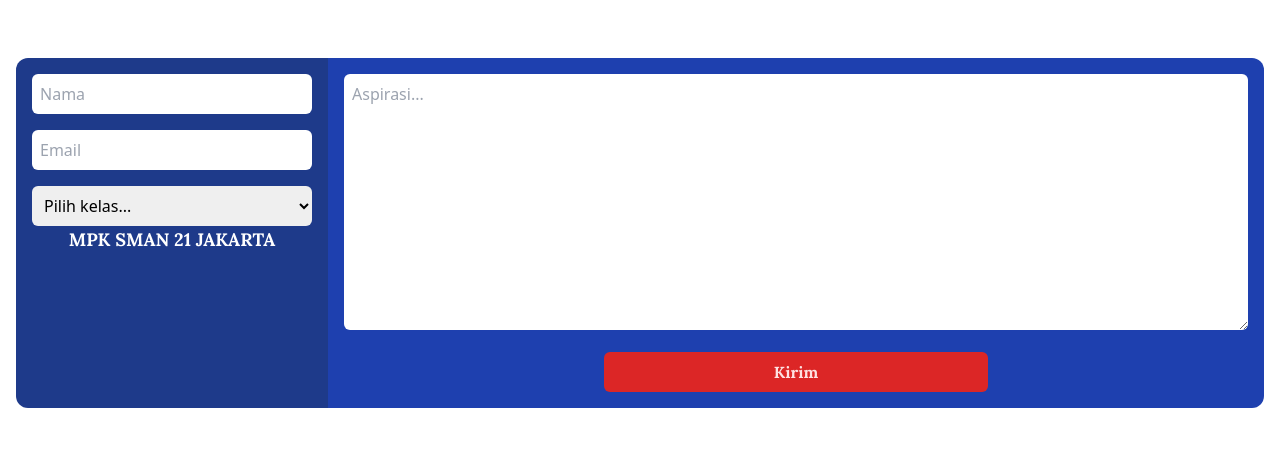
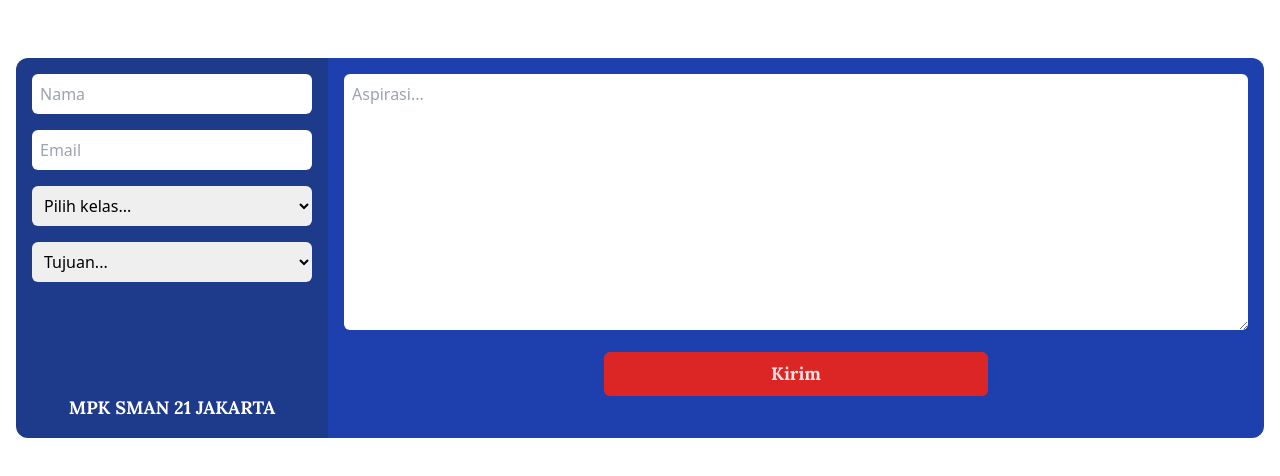
Before and after one commit to akbur/akbur.github.io, a website: page index.html in a window 1280 px wide. Shown: the part 166-642 px from the top of the page. Drawn offline with Linux system fonts and the light colour scheme; a web font is replaced by a local one.

Commit message:
Update index.html

```diff
--- a/index.html
+++ b/index.html
@@ -23,18 +23,18 @@
             <div class="w-full mx-auto text-center mb-16">
                 <span class="font-lora text-4xl">SUKA</span>
             </div>
-            <div class="w-full lg:flex lg:flex-wrap">
+            <div class="w-full">
+                <form action="https://docs.google.com/forms/u/0/d/e/1FAIpQLSci2_rGLQZt6_ZFoqyT3VukoKzgK-AqEY9OjxK-QgVOXdzUXw/formResponse" target="_self" method="POST" id="mG61Hd" jsmodel="TOfxwf Q91hve CEkLOc" data-shuffle-seed="-3579127836513753216" data-response="%.@.[]]" data-first-entry="0" data-last-entry="5" data-is-first-page="true" class="w-full lg:flex lg:flex-wrap">
                     <div class="w-full mx-auto bg-blue-900 rounded-t-xl px-4 py-4 text-center lg:w-1/4 lg:rounded-t-none lg:rounded-l-xl">
-                    <form action="">
                         <div class="mb-4 px-auto">
-                            <input type="text" placeholder="Nama" name="nama"class="rounded-md w-full max-w-sm p-2">
+                                <input type="text" placeholder="Nama" name="entry.1866217491"class="rounded-md w-full max-w-sm p-2">
                             </div>
                             <div class="mb-4 px-auto">
                                 <input type="email" placeholder="Email"
-                            name="email"class="rounded-md w-full max-w-sm p-2">
+                                name="entry.1537017755" class="rounded-md w-full max-w-sm p-2">
                             </div>
-                        <div class="px-auto">
-                            <select name="kelas" id="kelas" class="w-full max-w-sm rounded-md p-2">
+                            <div class="mb-4 px-auto">
+                                <select name="entry.2059681274" id="kelas" class="w-full max-w-sm rounded-md p-2">
                                     <option value=""disabled selected>Pilih kelas...</option>
                                     <optgroup label="Kelas 10">
                                         <option> X.1 </option>
@@ -66,8 +66,16 @@
                                     </optgroup>
                                 </select>
                             </div>
-                    </form>
-                    <div class="hidden lg:block px-auto pt-40">
+                            <div class="px-auto">
+                                <select name="entry.1944225529" id="tujuan" class="w-full max-w-sm rounded-md p-2">
+                                    <option value=""disabled selected>Tujuan...</option>
+                                    <option>Kurikulum</option>
+                                    <option>Kesiswaan</option>
+                                    <option>Program Kerja Pengurus OSIS</option>
+                                    <option>Sapras(offline/hybrid)</option>
+                                </select>
+                            </div>
+                        <div class="hidden lg:block px-auto pt-28">
                             <div class="">
                                 <span class="font-lora text-white text-lg">MPK SMAN 21 JAKARTA</span>
                             </div>
@@ -75,14 +83,15 @@
                     </div>
                     <div class="full mx-auto rounded-b-xl px-4 py-4 text-center bg-blue-800 lg:w-3/4 lg:rounded-bl-none lg:rounded-r-xl">
                         <div class="mb-4 px-auto">
-                        <textarea name="aspirasi" id="aspirasi" cols="30" rows="10" placeholder="Aspirasi..." class="rounded-md w-full max-w-sm lg:max-w-none p-2"></textarea>
+                            <textarea name="entry.1873995259"  id="aspirasi" cols="30" rows="10" placeholder="Aspirasi..." class="rounded-md w-full max-w-sm lg:max-w-none p-2"></textarea>
                         </div>
                         <div class="px-auto">
-                        <div class="bg-red-600 w-full max-w-sm mx-auto rounded-md p-2 text-red-100 hover:text-red-50 hover:bg-red-500 hover:scale-105 ">
-                            <button type="submit" class="font-lora">Kirim</button>
+                            <button type="submit" class="bg-red-600 w-full max-w-sm mx-auto rounded-md p-2 text-red-100 hover:text-red-50 hover:bg-red-500 hover:scale-105 font-lora text-lg">
+                                Kirim
+                            </button>
                         </div>
                     </div>
-                </div>
+                </form>
             </div>
         </div>
     </section>
```
Lines whose indentation alone changed are shown as unchanged.
